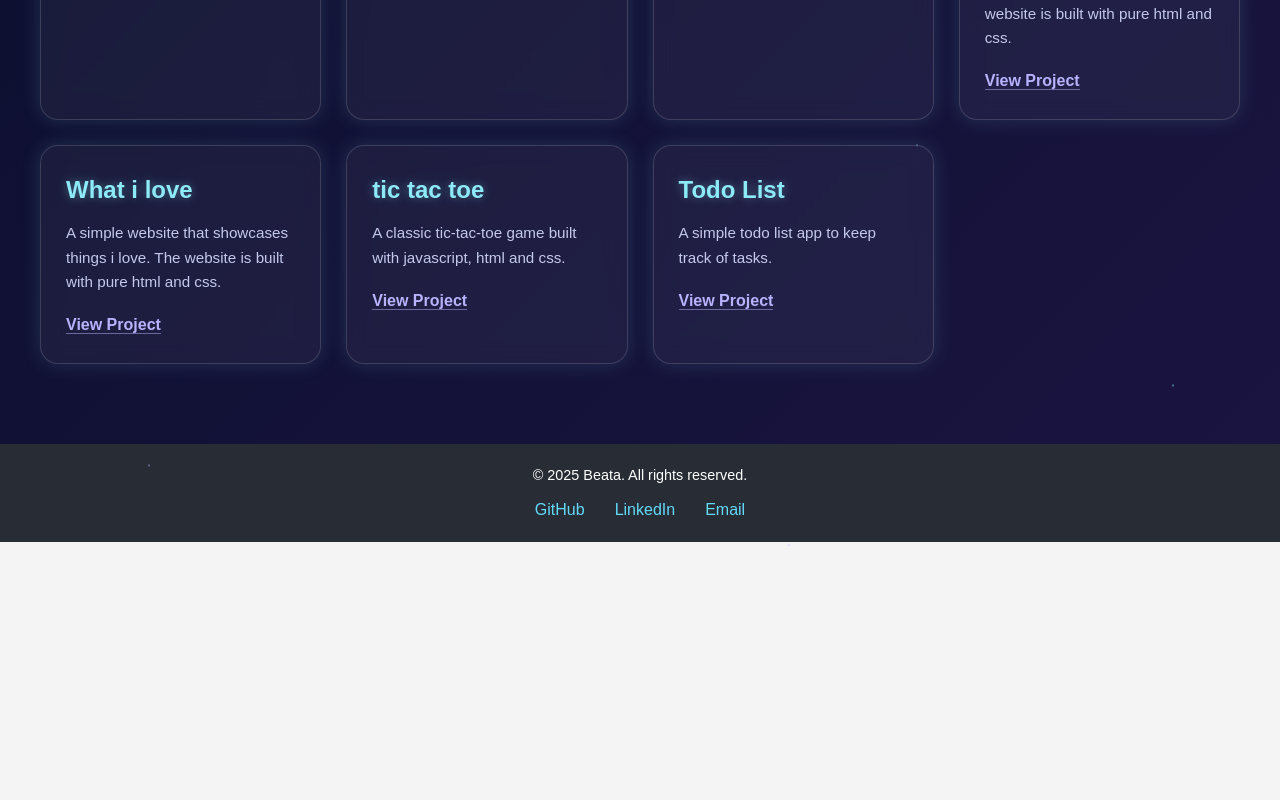
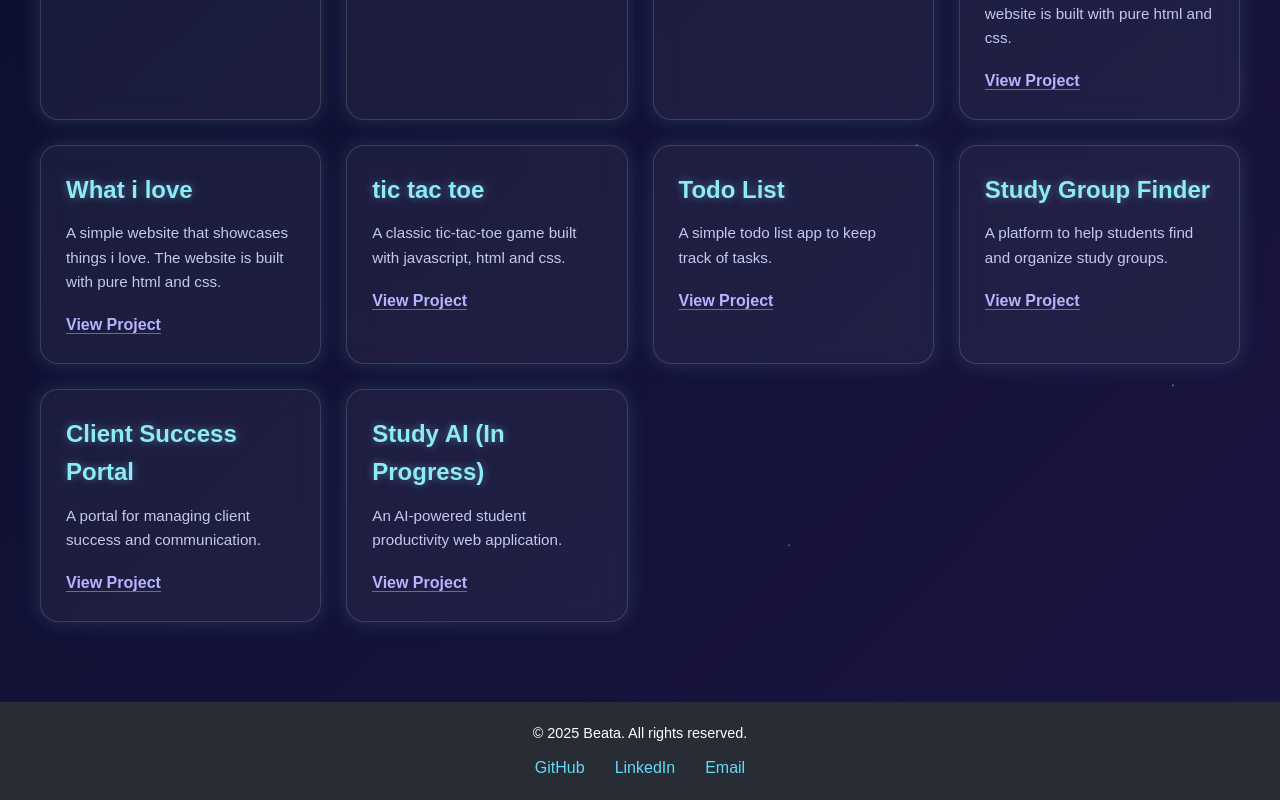
Before and after one commit to beata-teck/my-portfolios, a React (Vite) app: page /projects in a window 1280 px wide. Shown: the part 480-1280 px from the top of the page. Before the commit the page ends 1022 px from the top, so only its background shows below. Built offline with nearby package versions, Linux system fonts and the light colour scheme.

Commit message:
Add new projects to portfolio

```diff
--- a/src/data.js
+++ b/src/data.js
@@ -34,4 +34,19 @@ export const projects = [
     description: "A simple todo list app to keep track of tasks.",
     link: "https://todo-list-project-gamma-dusky.vercel.app/",
   },
+  {
+    title: "Study Group Finder",
+    description: "A platform to help students find and organize study groups.",
+    link: "#",
+  },
+  {
+    title: "Client Success Portal",
+    description: "A portal for managing client success and communication.",
+    link: "#",
+  },
+  {
+    title: "Study AI (In Progress)",
+    description: "An AI-powered student productivity web application.",
+    link: "#",
+  },
 ];
```
